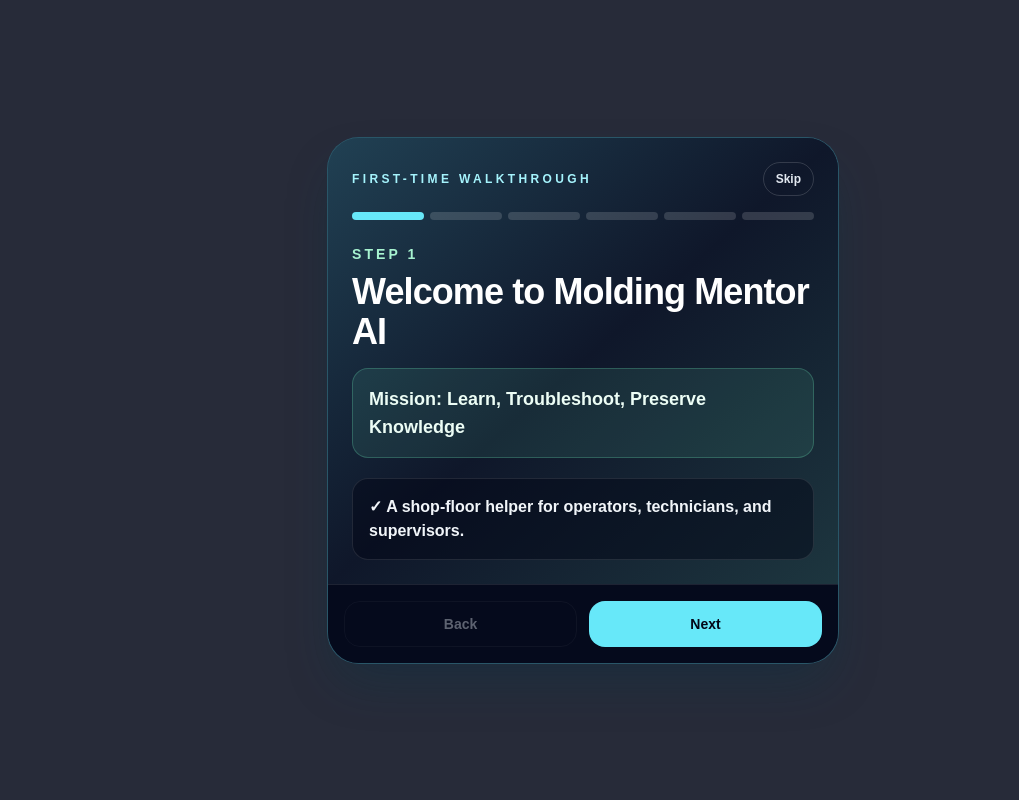
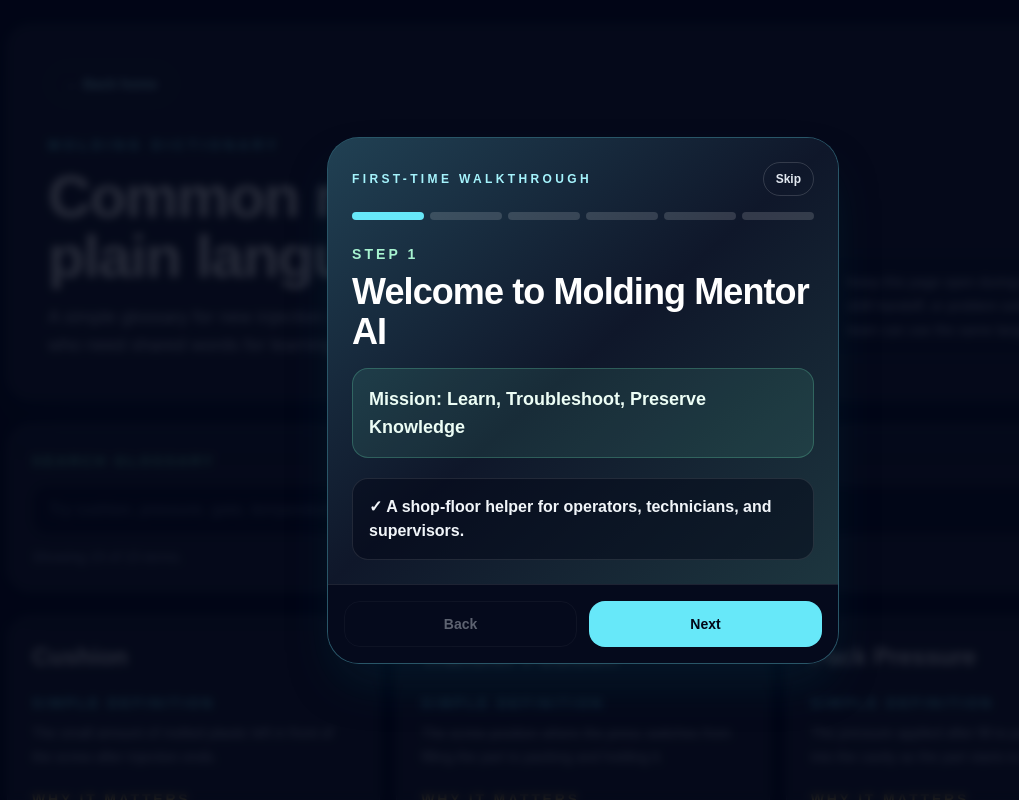
Before and after one commit to scottgraham2882-collab/molding-mentor-ai, a Next.js app: page /dictionary in a window 1280 px wide. Before the commit this address had no page. Shown: the top 800 px of the page, without its empty margins (57-1076 px from the left). Built offline with nearby package versions, Linux system fonts and the light colour scheme.

Commit message:
Add molding dictionary MVP

```diff
--- /dev/null
+++ b/app/dictionary/page.tsx
@@ -0,0 +1,184 @@
+"use client";
+
+import Link from "next/link";
+import { useMemo, useState } from "react";
+
+type DictionaryTerm = {
+  term: string;
+  definition: string;
+  whyItMatters: string;
+};
+
+const glossaryTerms: DictionaryTerm[] = [
+  {
+    term: "Cushion",
+    definition: "The small amount of melted plastic left in front of the screw after injection ends.",
+    whyItMatters: "A steady cushion helps prove the machine had enough material to pack the part the same way every shot.",
+  },
+  {
+    term: "Transfer Position",
+    definition: "The screw position where the press switches from filling the part to packing and holding it.",
+    whyItMatters: "A consistent transfer point helps prevent short shots, flash, sinks, and part weight swings.",
+  },
+  {
+    term: "Pack Pressure",
+    definition: "The pressure applied after fill to push extra plastic into the cavity as the part starts to shrink.",
+    whyItMatters: "Good pack pressure can reduce sinks, voids, weak dimensions, and part weight variation.",
+  },
+  {
+    term: "Hold Pressure",
+    definition: "The pressure used after filling to keep material packed in the cavity until the gate seals.",
+    whyItMatters: "Hold pressure helps maintain part size and appearance while the plastic cools and shrinks.",
+  },
+  {
+    term: "Fill Time",
+    definition: "The time it takes to fill the mold cavity from the start of injection to transfer.",
+    whyItMatters: "Fill time is a key process fingerprint. Changes can point to material, machine, temperature, or restriction problems.",
+  },
+  {
+    term: "Gate Freeze",
+    definition: "The point when plastic at the gate has cooled enough that no more material can enter the part.",
+    whyItMatters: "Knowing gate freeze helps set hold time without wasting cycle time or losing part consistency.",
+  },
+  {
+    term: "Clamp Tonnage",
+    definition: "The clamping force that keeps the mold closed during injection and packing.",
+    whyItMatters: "Enough tonnage prevents flash, but too much can stress the mold, vents, machine, and tooling surfaces.",
+  },
+  {
+    term: "Recovery Time",
+    definition: "The time the screw takes to rotate, melt, and prepare the next shot after injection.",
+    whyItMatters: "Recovery must finish before cooling ends so the cycle stays stable and the next shot is ready on time.",
+  },
+  {
+    term: "Shot Size",
+    definition: "The amount of plastic prepared and injected for one molding cycle.",
+    whyItMatters: "Correct shot size supports a stable cushion and repeatable part weight without starving or overloading the process.",
+  },
+  {
+    term: "Back Pressure",
+    definition: "Pressure applied against the screw while it recovers and mixes the next shot of material.",
+    whyItMatters: "Back pressure improves melt mixing and consistency, but too much can overheat material and add cycle time.",
+  },
+  {
+    term: "Screw Recovery",
+    definition: "The screw rotation step that melts, mixes, and meters plastic for the next cycle.",
+    whyItMatters: "Stable screw recovery supports consistent melt quality, shot size, cushion, and cycle rhythm.",
+  },
+  {
+    term: "Melt Temperature",
+    definition: "The actual temperature of the melted plastic as it is processed and injected.",
+    whyItMatters: "Melt temperature affects flow, appearance, strength, degradation risk, and how consistently the mold fills.",
+  },
+  {
+    term: "Mold Temperature",
+    definition: "The temperature of the mold surfaces that cool and shape the plastic part.",
+    whyItMatters: "Mold temperature affects shrink, gloss, dimensions, cycle time, warpage, and part quality.",
+  },
+  {
+    term: "Venting",
+    definition: "Small escape paths that let trapped air and gases leave the cavity during filling.",
+    whyItMatters: "Good venting helps prevent burns, shorts, poor weld lines, trapped gas, and inconsistent filling.",
+  },
+  {
+    term: "Decoupled Molding",
+    definition: "A molding method that separates fill, pack, and hold so each stage can be controlled more clearly.",
+    whyItMatters: "Separating the stages makes troubleshooting easier and helps teams build repeatable, teachable processes.",
+  },
+];
+
+function normalize(value: string) {
+  return value.trim().toLowerCase();
+}
+
+export default function DictionaryPage() {
+  const [searchTerm, setSearchTerm] = useState("");
+
+  const filteredTerms = useMemo(() => {
+    const query = normalize(searchTerm);
+
+    if (!query) return glossaryTerms;
+
+    return glossaryTerms.filter((item) =>
+      [item.term, item.definition, item.whyItMatters]
+        .join(" ")
+        .toLowerCase()
+        .includes(query),
+    );
+  }, [searchTerm]);
+
+  return (
+    <main className="min-h-screen bg-slate-950 px-4 py-6 text-slate-100 sm:px-6 lg:px-8">
+      <div className="mx-auto w-full max-w-6xl">
+        <header className="rounded-3xl border border-white/10 bg-white/10 p-5 shadow-2xl shadow-cyan-950/30 sm:p-8 lg:p-10">
+          <Link
+            href="/"
+            className="inline-flex items-center rounded-full border border-cyan-300/30 px-4 py-2 text-sm font-semibold text-cyan-200 transition hover:border-cyan-200 hover:bg-cyan-300/10"
+          >
+            ← Back home
+          </Link>
+          <p className="mt-8 text-sm font-semibold uppercase tracking-[0.3em] text-cyan-300">
+            Molding Dictionary
+          </p>
+          <div className="mt-3 grid gap-5 lg:grid-cols-[1fr_18rem] lg:items-end">
+            <div>
+              <h1 className="text-4xl font-bold tracking-tight text-white sm:text-5xl lg:text-6xl">
+                Common molding terms in plain language.
+              </h1>
+              <p className="mt-4 max-w-3xl text-base leading-7 text-slate-300 sm:text-lg">
+                A simple glossary for new injection molding employees, setup techs, operators, and team leads who need shared words for learning and troubleshooting.
+              </p>
+            </div>
+            <div className="rounded-2xl border border-cyan-300/20 bg-slate-900/70 p-4 text-sm leading-6 text-slate-300">
+              Keep this page open during training, shift handoff, or problem solving so the team can use the same language.
+            </div>
+          </div>
+        </header>
+
+        <section className="mt-6 rounded-3xl border border-white/10 bg-white/10 p-4 shadow-xl shadow-slate-950/20 sm:p-6">
+          <label htmlFor="dictionary-search" className="text-sm font-semibold uppercase tracking-[0.2em] text-emerald-300">
+            Search glossary
+          </label>
+          <input
+            id="dictionary-search"
+            type="search"
+            value={searchTerm}
+            onChange={(event) => setSearchTerm(event.target.value)}
+            placeholder="Try cushion, pressure, gate, temperature..."
+            className="mt-3 w-full rounded-2xl border border-white/10 bg-slate-950/80 px-4 py-3 text-base text-white outline-none transition placeholder:text-slate-500 focus:border-cyan-300 focus:ring-2 focus:ring-cyan-300/20"
+          />
+          <p className="mt-3 text-sm text-slate-400">
+            Showing {filteredTerms.length} of {glossaryTerms.length} terms.
+          </p>
+        </section>
+
+        <section className="mt-6 grid gap-4 md:grid-cols-2 xl:grid-cols-3">
+          {filteredTerms.map((item) => (
+            <article
+              key={item.term}
+              className="rounded-3xl border border-white/10 bg-white/10 p-5 shadow-xl shadow-slate-950/20 transition hover:-translate-y-1 hover:border-cyan-300/40 sm:p-6"
+            >
+              <h2 className="text-2xl font-bold text-white">{item.term}</h2>
+              <div className="mt-5 space-y-5">
+                <section>
+                  <h3 className="text-sm font-semibold uppercase tracking-[0.2em] text-cyan-300">Simple definition</h3>
+                  <p className="mt-2 text-sm leading-6 text-slate-300">{item.definition}</p>
+                </section>
+                <section>
+                  <h3 className="text-sm font-semibold uppercase tracking-[0.2em] text-amber-300">Why it matters</h3>
+                  <p className="mt-2 text-sm leading-6 text-slate-300">{item.whyItMatters}</p>
+                </section>
+              </div>
+            </article>
+          ))}
+        </section>
+
+        {filteredTerms.length === 0 ? (
+          <section className="mt-6 rounded-3xl border border-amber-300/20 bg-amber-300/10 p-5 text-sm leading-6 text-amber-100 sm:p-6">
+            No terms match that search yet. Try a shorter word like “pressure,” “time,” or “temperature.”
+          </section>
+        ) : null}
+      </div>
+    </main>
+  );
+}
```
